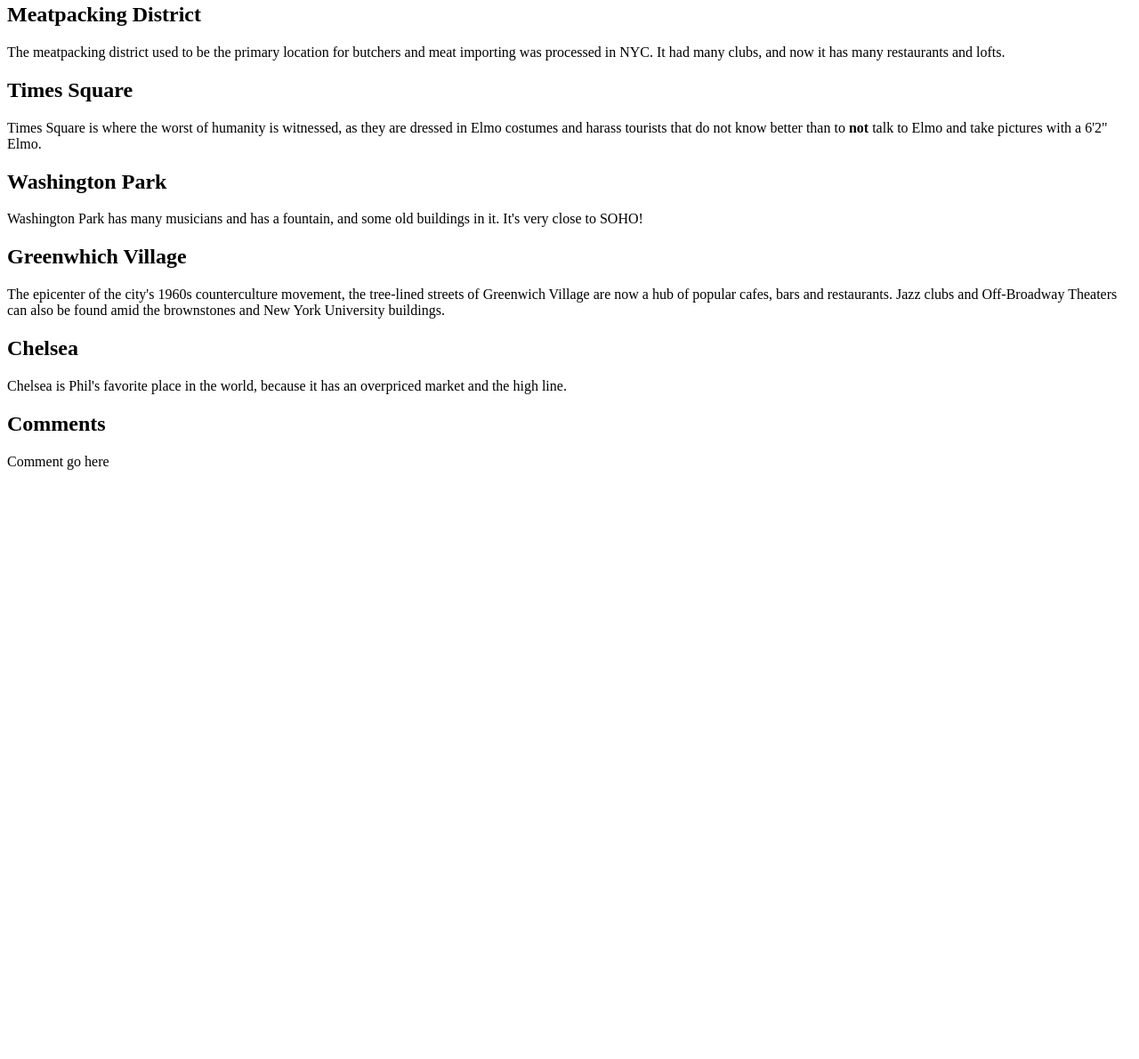
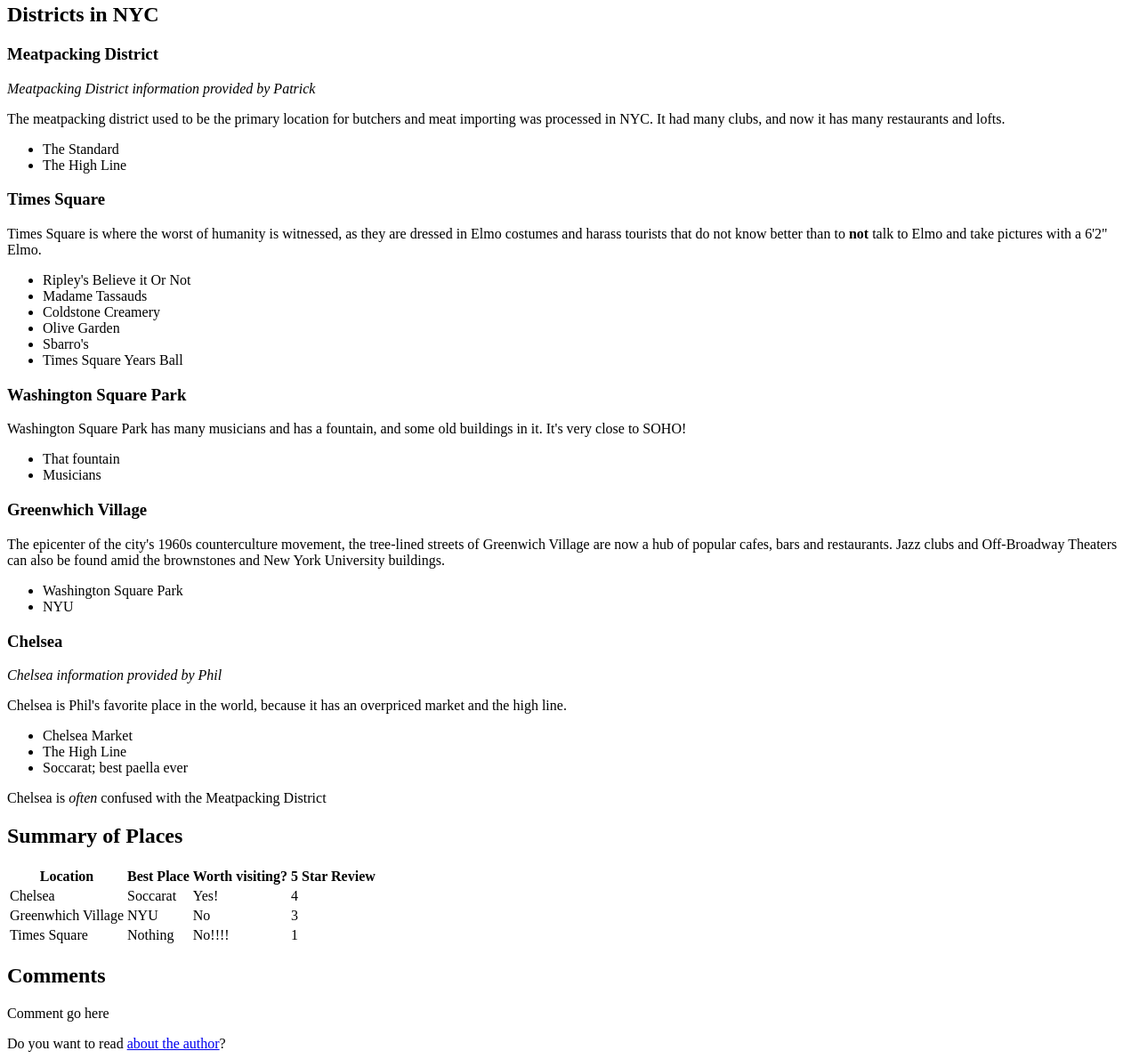
Before and after one commit to philbarresi/cs-546-fun-places-in-nyc, a plain HTML site: page index.html in a window 1280 px wide. Shown: the part 77-1267 px from the top of the page at 89% size. Before the commit the page ends 800 px from the top, so only its background shows below. Drawn offline with Linux system fonts and the light colour scheme.

Commit message:
Fleshed out index page more

```diff
--- a/index.html
+++ b/index.html
@@ -9,37 +9,112 @@
 <body>
     <h1>Fun Places in NYC</h1>
 
-    <section>
-        <article>
-            <h2>Meatpacking District</h2>
+    <section id="district-list">
+        <h2>Districts in NYC</h2>
+        <article class="district">
+            <header>
+                <h3>Meatpacking District</h3>
+                <cite>
+                    Meatpacking District information provided by Patrick
+                </cite>
+            </header>
             <p>The meatpacking district used to be the primary location for butchers and meat importing was processed in NYC.
                 It had many clubs, and now it has many restaurants and lofts.</p>
+            <ul>
+                <li>The Standard</li>
+                <li>The High Line</li>
+            </ul>
         </article>
-        <article>
-            <h2>Times Square</h2>
+        <article class="district">
+            <h3>Times Square</h3>
             <p>Times Square is where the worst of humanity is witnessed, as they are dressed in Elmo costumes and harass tourists
                 that do not know better than to <strong>not</strong> talk to Elmo and take pictures with a 6'2" Elmo.</p>
+            <ul>
+                <li>Ripley's Believe it Or Not</li>
+                <li>Madame Tassauds</li>
+                <li>Coldstone Creamery</li>
+                <li>Olive Garden</li>
+                <li>Sbarro's</li>
+                <li>Times Square Years Ball</li>
+            </ul>
         </article>
-        <article>
-            <h2>Washington Park</h2>
-            <p>Washington Park has many musicians and has a fountain, and some old buildings in it. It's very close to SOHO!</p>
+        <article class="district">
+            <h3>Washington Square Park</h3>
+            <p>Washington Square Park has many musicians and has a fountain, and some old buildings in it. It's very close to
+                SOHO!
+            </p>
+            <ul>
+                <li>That fountain</li>
+                <li>Musicians</li>
+            </ul>
         </article>
-        <article>
-            <h2>Greenwhich Village</h2>
+        <article class="district">
+            <h3>Greenwhich Village</h3>
             <p>The epicenter of the city's 1960s counterculture movement, the tree-lined streets of Greenwich Village are now
                 a hub of popular cafes, bars and restaurants. Jazz clubs and Off-Broadway Theaters can also be found amid
                 the brownstones and New York University buildings.</p>
+            <ul>
+                <li>Washington Square Park</li>
+                <li>NYU</li>
+            </ul>
         </article>
-        <article>
-            <h2>Chelsea</h2>
+        <article class="district">
+            <header>
+                <h3>Chelsea</h3>
+                <cite>
+                    Chelsea  information provided by Phil
+                </cite>
+            </header>
             <p>Chelsea is Phil's favorite place in the world, because it has an overpriced market and the high line.</p>
-        </article>
+            <ul>
+                <li>Chelsea Market</li>
+                <li>The High Line</li>
+                <li>Soccarat; best paella ever</li>
+            </ul>
+            <aside>
+                Chelsea is <em>often</em> confused with the Meatpacking District
+            </aside>
+        </article class="district">
+        <footer>
+            <h2>Summary of Places</h2>
+            <table>
+                <thead>
+                    <th>Location</th>
+                    <th>Best Place</th>
+                    <th>Worth visiting?</th>
+                    <th>5 Star Review</th>
+                </thead>
+                <tbody>
+                    <tr>
+                        <td>Chelsea</td>
+                        <td>Soccarat</td>
+                        <td>Yes!</td>
+                        <td>4</td>
+                    </tr>
+                    <tr>
+                        <td>Greenwhich Village</td>
+                        <td>NYU</td>
+                        <td>No</td>
+                        <td>3</td>
+                    </tr>
+                    <tr>
+                        <td>Times Square</td>
+                        <td>Nothing</td>
+                        <td>No!!!!</td>
+                        <td>1</td>
+                    </tr>
+                </tbody>
+            </table>
+        </footer>
     </section>
 
     <section>
         <h2>Comments</h2>
         <p>Comment go here</p>
     </section>
+    <footer>
+        Do you want to read <a href="about.html">about the author</a>?
+    </footer>
 </body>
 
 </html>
```
